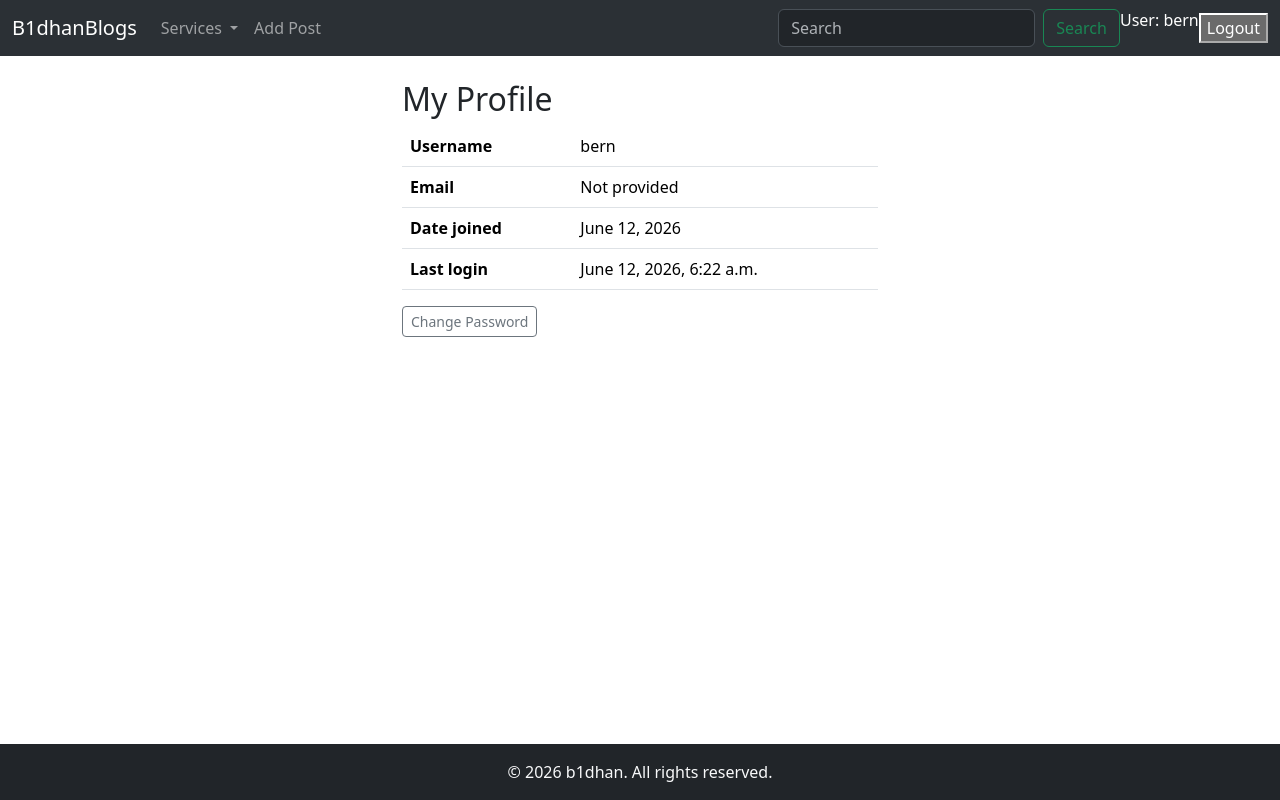
After one commit to b1dhan/djangoTEMP, a Django app: page /profile/ in a window 1280 px wide. The commit adds this page. Run offline with Django 5.2, Linux system fonts and the light colour scheme; a user stored in the database is signed in.

Commit message:
resolved 8/8 issues

```diff
--- a/blog/firstapp/static/firstapp/styles.css
+++ b/blog/firstapp/static/firstapp/styles.css
@@ -0,0 +1,13 @@
+html, body {
+    height: 100%;
+}
+
+body {
+    display: flex;
+    flex-direction: column;
+    min-height: 100vh;
+}
+
+main {
+    flex: 1;
+}
--- a/blog/firstapp/templates/firstapp/index.html
+++ b/blog/firstapp/templates/firstapp/index.html
@@ -6,15 +6,15 @@
     <meta name="viewport" content="width=device-width, initial-scale=1.0">
     <!-- this doesnt work because of django defined configurations( load garera link garna parxa) -->
     <!-- <link rel="stylesheet" href="../static/styles.css"> -->
-    <link rel="stylesheet" href="{%static 'firstapp/styles.css'%}">
+    <link rel="stylesheet" href="{% static 'firstapp/styles.css' %}">
     <link href="https://cdn.jsdelivr.net/npm/bootstrap@5.3.8/dist/css/bootstrap.min.css" rel="stylesheet" integrity="sha384-sRIl4kxILFvY47J16cr9ZwB07vP4J8+LH7qKQnuqkuIAvNWLzeN8tE5YBujZqJLB" crossorigin="anonymous">
     <script src="https://cdn.jsdelivr.net/npm/bootstrap@5.3.8/dist/js/bootstrap.bundle.min.js" integrity="sha384-FKyoEForCGlyvwx9Hj09JcYn3nv7wiPVlz7YYwJrWVcXK/BmnVDxM+D2scQbITxI" crossorigin="anonymous"></script>
     <title>{%block title%} Home {%endblock title%}</title>
 </head>
 <body>
-    <nav class="navbar navbar-expand-lg bg-body-tertiary">
+    <nav class="navbar navbar-expand-lg bg-body-tertiary" data-bs-theme="dark">
   <div class="container-fluid">
-    <a class="navbar-brand" href="{%url 'html_view'%}">Logo</a>
+    <a class="navbar-brand" href="{%url 'html_view'%}">B1dhanBlogs</a>
     <button class="navbar-toggler" type="button" data-bs-toggle="collapse" data-bs-target="#navbarSupportedContent" aria-controls="navbarSupportedContent" aria-expanded="false" aria-label="Toggle navigation">
       <span class="navbar-toggler-icon"></span>
     </button>
@@ -25,7 +25,9 @@
             Services
           </a>
           <ul class="dropdown-menu">
-            <li><a class="dropdown-item" href="#">About Me</a></li>
+            <li>{% if request.user.is_authenticated %}
+            <a href="{% url 'profile_view' %}" class="dropdown-item">Profile</a>
+            {% endif %}</li>
             <li><a class="dropdown-item" href="#">Settings</a></li>
             <li><hr class="dropdown-divider"></li>
             <li><a class="dropdown-item" href="#">My Blog</a></li>
@@ -34,17 +36,15 @@
         <li class="nav-item">
             <a class="nav-link" href="{%url 'create_post'%}"> Add Post</a>
           </li>
-        <li class="nav-item">
-          <a class="nav-link disabled" aria-disabled="true">Disabled</a>
-        </li>
       </ul>
 
 <form class="d-flex" role="search" method="get" action="{% url 'search' %}">
     <input class="form-control me-2" type="search" name="q" value="{{ q }}" placeholder="Search" aria-label="Search"/>
     <button class="btn btn-outline-success" type="submit">Search</button>
 </form>
+
   {%if user.is_authenticated%}
-      <p> User: {{user}} </p>
+      <p style="color: white;"> User: {{user}} </p>
       <form method="post" action="{%url 'logout_view'%}">
           {% csrf_token%}
           <button type="submit">Logout</button>
@@ -53,9 +53,22 @@
       <p> <a href="{%url 'login_view' %}">Log In </a></p>
       <p> <a href="{%url 'signup_view' %}">Sign Up</a></p>
   {%endif%}
+
     </div>
   </div>
 </nav>
+
+  {% if messages %}
+    <div class="container mt-3">
+        {% for message in messages %}
+            <div class="alert alert-{{ message.tags }} alert-dismissible fade show" role="alert">
+                {{ message }}
+                <button type="button" class="btn-close" data-bs-dismiss="alert" aria-label="Close"></button>
+            </div>
+        {% endfor %}
+    </div>
+{% endif %}
+
 <main class="container">
     {%block content%}
     <h1 style="text-align: center">Welcome to Blog Posts!</h1>
@@ -80,8 +93,10 @@
 {%endif%}
     {%endblock content%}
 </main>
-<footer>
-    Footer
+<footer class="bg-dark text-light text-center py-3 mt-5">
+    <div class="container">
+        <p class="mb-0">&copy; {% now "Y" %} b1dhan. All rights reserved.</p>
+    </div>
 </footer>
 </body>
 </html>
--- /dev/null
+++ b/blog/firstapp/templates/profile.html
@@ -0,0 +1,26 @@
+{% extends 'firstapp/index.html' %}
+
+{% block content %}
+<div class="container mt-4" style="max-width: 500px;">
+    <h2>My Profile</h2>
+    <table class="table">
+        <tr>
+            <th>Username</th>
+            <td>{{ user.username }}</td>
+        </tr>
+        <tr>
+            <th>Email</th>
+            <td>{{ user.email|default:"Not provided" }}</td>
+        </tr>
+        <tr>
+            <th>Date joined</th>
+            <td>{{ user.date_joined|date:"F j, Y" }}</td>
+        </tr>
+        <tr>
+            <th>Last login</th>
+            <td>{{ user.last_login|date:"F j, Y, g:i a" }}</td>
+        </tr>
+    </table>
+    <a href="{% url 'password_change' %}" class="btn btn-outline-secondary btn-sm">Change Password</a>
+</div>
+{% endblock %}
--- a/blog/firstapp/urls.py
+++ b/blog/firstapp/urls.py
@@ -4,7 +4,7 @@ from . import views
 # same as routing in React
 urlpatterns=[
     path('home/', views.first_view, name='first_view'),
-    path('profile/<int:id>', views.profile_view, name='profile_view'),
+    path('pfp/<int:id>', views.pfp_view, name='pfp_view'),
     path('', views.html_view, name='html_view'),
     path('intro/', views.intro_view, name='intro_view'),
     path('createpost/', views.create_post, name="create_post"),
@@ -14,5 +14,9 @@ urlpatterns=[
     path('login/', views.login_view, name="login_view"),
     path('logout/', views.logout_view, name="logout_view"),
     path('post/<int:id>/edit_post/', views.edit_post, name="edit_post"),
-    path('search/', views.search, name="search")
+    path('post/<int:id>/delete_post/', views.delete_post, name="delete_post"),
+    path('search/', views.search, name="search"),
+    path('password_change/', views.change_password, name='password_change'),
+    path('password_change/done/', views.change_password_done, name='password_change_done'),
+    path('profile/', views.profile_view, name='profile_view')
 ]
--- a/blog/firstapp/views.py
+++ b/blog/firstapp/views.py
@@ -3,10 +3,6 @@ from django.http import HttpResponse
 from .models import Posts
 from .forms import CreateBlogPostForm
 from django.contrib.auth.decorators import login_required
-import tkinter as tk
-from tkinter import messagebox
-root = tk.Tk()
-root.withdraw()
 
 # Create your views here.
 
@@ -15,7 +11,7 @@ root.withdraw()
 def first_view(request):
     return HttpResponse("Hello Friend this is first view")
 
-def profile_view(request, id):
+def pfp_view(request, id):
     return HttpResponse(f'This is profile view {id}')
 
 def html_view(request):
@@ -34,9 +30,11 @@ def create_post(request):
         if post.is_valid():
             new_post = post.save(commit=False)
             new_post.created_by = request.user
-
             new_post.save()
-        return redirect('html_view')
+            messages.success(request, "Post created successfully.")
+            return redirect('html_view')
+        else:
+            messages.error(request, "Please fix the errors below.")
     else:
         post=CreateBlogPostForm()
     return render(request, "firstapp/createpost.html",{"post":post})
@@ -52,20 +50,25 @@ def post_detail_view(request, post_id):
 
 from .forms import SignUpForm
 from django.contrib.auth.models import User
+from django.contrib import messages
 def signup_view(request):
-    if request.method=='POST':
-        form=SignUpForm(request.POST)
+    if request.method == 'POST':
+        form = SignUpForm(request.POST)
         if form.is_valid():
-            user=User.objects.create_user(
+            user = User.objects.create_user(
                 username=form.cleaned_data['username'],
+                email=form.cleaned_data['email'],
                 password=form.cleaned_data['password']
             )
             user.save()
-            login(request,user)
+            login(request, user)
+            messages.success(request, f"Welcome, {user.username}! Your account was created.")
             return redirect('html_view')
+        else:
+            messages.error(request, "Please fix the errors below.")
     else:
-            form=SignUpForm()
-    return render(request, "signup.html", {"form":form})
+        form = SignUpForm()
+    return render(request, "signup.html", {"form": form})
 
 from django.contrib.auth import login,authenticate,logout
 def login_view(request):
@@ -75,23 +78,34 @@ def login_view(request):
         user=authenticate(request, username=username, password=password)
         if user:
             login(request, user)
-        return redirect('html_view')
+            messages.success(request, f"Welcome back, {user.username}!")
+            return redirect('html_view')
+        else:
+            messages.error(request, "Invalid username or password.")
+            return redirect('login_view')
     return render(request, 'login.html')
 
 def logout_view(request):
     if request.method=="POST":
         logout(request)
+        messages.info(request, "You have been logged out.")
         return redirect("html_view")
 
+from django.core.exceptions import PermissionDenied
 @login_required
 def edit_post(request, id):
     post = get_object_or_404(Posts, pk=id)
+    if post.created_by != request.user:
+        raise PermissionDenied
     # after submission of form
     if request.method=="POST":
         form=CreateBlogPostForm(request.POST, instance=post)
         if form.is_valid():
             form.save()
+            messages.success(request, "Post updated successfully.")
             return redirect('post_detail', post_id=id)
+        else:
+            messages.error(request, "Please fix the errors below.")
     else:
         form=CreateBlogPostForm(instance=post)
     return render(request, "firstapp/edit_post.html", {
@@ -102,7 +116,16 @@ def edit_post(request, id):
 # protected features need auth user (logged in)
 @login_required
 def delete_post(request, id):
-    post = get_object_or_404
+    post = get_object_or_404(Posts, pk=id)
+
+    if post.created_by != request.user:
+        raise PermissionDenied
+
+    if request.method == "POST":
+        post.delete()
+        messages.success(request, "Post deleted.")
+        return redirect('html_view')
+    return render(request, "firstapp/deletepostconfirm.html", {"post": post})
 
 # added search feature using GET, q parameter, __icontains condition
 def search(request):
@@ -111,3 +134,30 @@ def search(request):
     if q:
         posts = posts.filter(title__icontains=q)
     return render(request, 'firstapp/index.html', {"posts": posts, "q": q})
+
+from django.contrib.auth.forms import PasswordChangeForm
+from django.contrib.auth import update_session_auth_hash
+
+@login_required
+def change_password(request):
+    if request.method == "POST":
+        form = PasswordChangeForm(user=request.user, data=request.POST)
+        if form.is_valid():
+            user = form.save()
+            update_session_auth_hash(request, user)
+            messages.success(request, "Your password was updated successfully.")
+            return redirect('password_change_done')
+        else:
+            messages.error(request, "Please correct the errors below.")
+    else:
+        form = PasswordChangeForm(user=request.user)
+    return render(request, "firstapp/change_password.html", {"form": form})
+
+
+@login_required
+def change_password_done(request):
+    return render(request, "firstapp/change_password_done.html")
+
+@login_required
+def profile_view(request):
+    return render(request, "profile.html", {"user":request.user})
```
Also changed, not shown: blog/blog/settings.py (+7 -0 lines), blog/firstapp/forms.py (+47 -12 lines), blog/firstapp/templates/firstapp/change_password.html (added, +12 -0 lines), blog/firstapp/templates/firstapp/change_password_done.html (added, +9 -0 lines), blog/firstapp/templates/firstapp/deletepostconfirm.html (added, +10 -0 lines), blog/firstapp/templates/firstapp/post_detail.html (+6 -4 lines), blog/firstapp/templates/signup.html (+34 -10 lines), blog/db.sqlite3.
